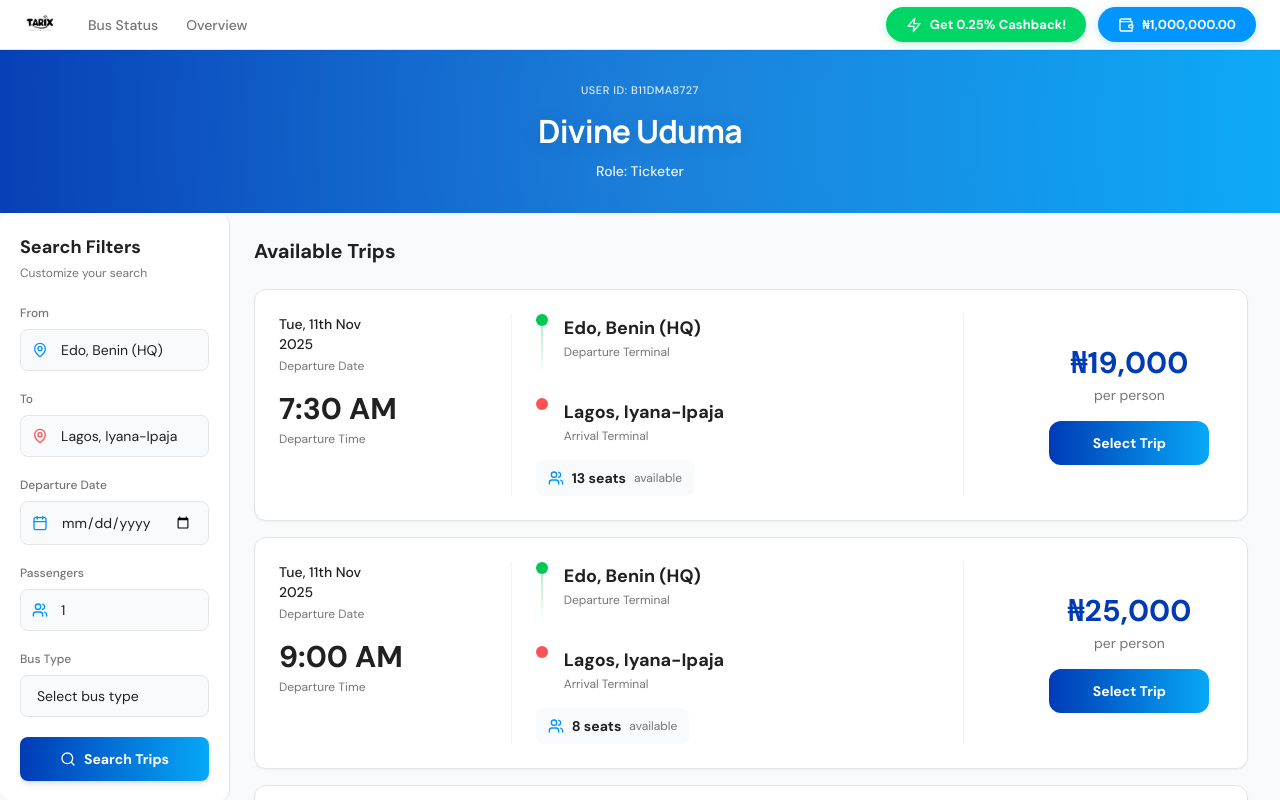
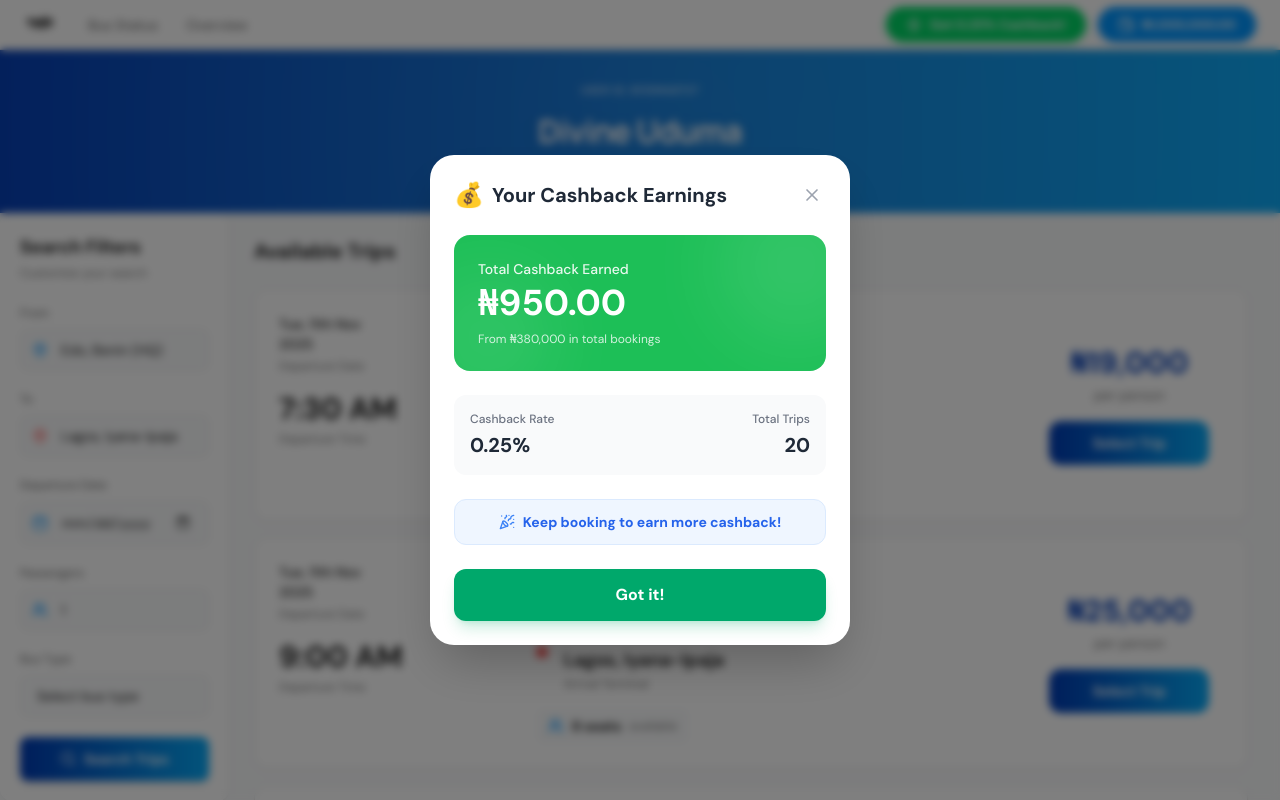
Before and after one commit to Triax-Ecosystem-Dev-Team/tarix-Ticketer, a React (Vite) app: page / in a window 1280 px wide. Both pictures are taken after a click on the button "Get 0.25% Cashback!". Shown: the top 800 px of the page. Built offline with nearby package versions, Linux system fonts and the light colour scheme.

Commit message:
feat: Implement initial ticketing system with core views, components, state management, and routing.

```diff
--- a/src/App.tsx
+++ b/src/App.tsx
@@ -1,5 +1,7 @@
-import { Outlet } from 'react-router-dom'
-import Header from '@/shared/components/Header'
+import React from 'react';
+import { Outlet, useLocation } from 'react-router-dom';
+import Header from './shared/components/Header';
+import LoadingScreen from './shared/components/LoadingScreen';
 
 function App() {
   return (
--- a/src/modules/ticketer/components/cards/TripCard.tsx
+++ b/src/modules/ticketer/components/cards/TripCard.tsx
@@ -1,7 +1,7 @@
 import React from 'react';
 import { Users, Clock, Calendar, MapPin } from 'lucide-react';
 import { Trip } from '../../types';
-import { useDateFormat } from '@/shared/utils/useDateFormat';
+import { useDateFormat } from '../../../../shared/utils/useDateFormat';
 
 interface TripCardProps {
   trip: Trip;
--- /dev/null
+++ b/src/modules/ticketer/components/modals/CashbackModal.tsx
@@ -0,0 +1,105 @@
+import React, { useEffect, useState } from 'react';
+import { X, PartyPopper } from 'lucide-react';
+
+interface CashbackModalProps {
+  isOpen: boolean;
+  onClose: () => void;
+  earnings?: number;
+  totalBookings?: number;
+  rate?: number;
+  totalTrips?: number;
+}
+
+const CashbackModal: React.FC<CashbackModalProps> = ({
+  isOpen,
+  onClose,
+  earnings = 950.00,
+  totalBookings = 380000,
+  rate = 0.25,
+  totalTrips = 20,
+}) => {
+  const [isVisible, setIsVisible] = useState(false);
+
+  useEffect(() => {
+    if (isOpen) {
+      setIsVisible(true);
+      document.body.style.overflow = 'hidden';
+    } else {
+      const timer = setTimeout(() => setIsVisible(false), 300);
+      document.body.style.overflow = 'unset';
+      return () => clearTimeout(timer);
+    }
+    return () => {
+      document.body.style.overflow = 'unset';
+    };
+  }, [isOpen]);
+
+  if (!isVisible && !isOpen) return null;
+
+  return (
+    <div className={`fixed inset-0 z-50 flex items-center justify-center p-4 transition-colors duration-300 ${isOpen ? 'bg-black/50 backdrop-blur-sm' : 'bg-transparent pointer-events-none'}`}>
+      <div
+        className={`bg-white w-full max-w-[420px] rounded-3xl shadow-2xl transform transition-all duration-300 ease-out ${isOpen ? 'scale-100 opacity-100 translate-y-0' : 'scale-95 opacity-0 translate-y-4'}`}
+      >
+        <div className="p-6 relative">
+          {/* Header */}
+          <div className="flex items-center justify-between mb-6">
+            <h2 className="text-xl font-bold text-gray-800 flex items-center gap-2">
+              <span className="text-2xl">💰</span> Your Cashback Earnings
+            </h2>
+            <button
+              onClick={onClose}
+              className="p-1 rounded-full hover:bg-gray-100 transition-colors text-gray-400 hover:text-gray-600"
+            >
+              <X className="w-5 h-5" />
+            </button>
+          </div>
+
+          {/* Main Card */}
+          <div className="bg-[#1DBF57] rounded-2xl p-6 text-white mb-6 relative overflow-hidden">
+            <div className="relative z-10">
+              <p className="text-sm font-medium opacity-90 mb-1">Total Cashback Earned</p>
+              <h3 className="text-4xl font-bold mb-2">
+                ₦{earnings.toLocaleString('en-NG', { minimumFractionDigits: 2, maximumFractionDigits: 2 })}
+              </h3>
+              <p className="text-xs text-white/80">From ₦{totalBookings.toLocaleString()} in total bookings</p>
+            </div>
+            {/* Background Decoration */}
+            <div className="absolute top-[-50px] right-[-50px] w-40 h-40 bg-white/10 rounded-full blur-2xl" />
+            <div className="absolute bottom-[-30px] left-[-30px] w-32 h-32 bg-white/10 rounded-full blur-2xl" />
+          </div>
+
+          {/* Stats Row */}
+          <div className="grid grid-cols-2 gap-4 mb-6 bg-gray-50 p-4 rounded-xl">
+            <div>
+              <p className="text-xs text-gray-500 font-medium mb-1">Cashback Rate</p>
+              <p className="text-xl font-bold text-gray-800">{rate}%</p>
+            </div>
+            <div className="text-right">
+              <p className="text-xs text-gray-500 font-medium mb-1">Total Trips</p>
+              <p className="text-xl font-bold text-gray-800">{totalTrips}</p>
+            </div>
+          </div>
+
+          {/* Promo Banner */}
+          <div className="bg-blue-50 border border-blue-100 rounded-xl p-3 mb-6 flex items-center justify-center gap-2">
+            <PartyPopper className="w-4 h-4 text-blue-500" />
+            <p className="text-sm font-semibold text-blue-600">
+              Keep booking to earn more cashback!
+            </p>
+          </div>
+
+          {/* Action Button */}
+          <button
+            onClick={onClose}
+            className="w-full bg-[#00A86B] hover:bg-[#008f5b] text-white font-bold py-3.5 rounded-xl transition-all active:scale-[0.98] shadow-lg shadow-[#00A86B]/20"
+          >
+            Got it!
+          </button>
+        </div>
+      </div>
+    </div>
+  );
+};
+
+export default CashbackModal;
--- a/src/modules/ticketer/store/useBookingStore.ts
+++ b/src/modules/ticketer/store/useBookingStore.ts
@@ -1,5 +1,5 @@
 import { create } from 'zustand';
-import { User } from '@/shared/types';
+import { User } from '../../../shared/types';
 import { SearchFilters, Trip } from '../types';
 
 interface BookingState {
--- a/src/modules/ticketer/views/PassengerDetails.tsx
+++ b/src/modules/ticketer/views/PassengerDetails.tsx
@@ -1,7 +1,7 @@
 import React, { useState } from 'react';
 import { useNavigate } from 'react-router-dom';
-import logo from '@/assets/images/logo.webp';
-import LoadingScreen from '@/shared/components/LoadingScreen';
+import logo from '../../../assets/images/logo.webp';
+import LoadingScreen from '../../../shared/components/LoadingScreen';
 
 const PassengerDetails: React.FC = () => {
   const navigate = useNavigate();
--- a/src/modules/ticketer/views/SeatSelection.tsx
+++ b/src/modules/ticketer/views/SeatSelection.tsx
@@ -1,5 +1,7 @@
 import React, { useState } from 'react';
 import { useNavigate } from 'react-router-dom';
+import logo from '../../../assets/images/logo.webp';
+import LoadingScreen from '../../../shared/components/LoadingScreen';
 
 // Seat types
 type SeatStatus = 'available' | 'occupied' | 'selected';
--- a/src/modules/ticketer/views/TicketerDashboard.tsx
+++ b/src/modules/ticketer/views/TicketerDashboard.tsx
@@ -2,9 +2,9 @@ import React, { useState } from 'react';
 import { useNavigate } from 'react-router-dom';
 import SearchForm from '../components/forms/SearchForm';
 import TripCard from '../components/cards/TripCard';
-import Pagination from '@/shared/components/Pagination';
+import Pagination from '../../../shared/components/Pagination';
 import MobileSearchButton from '../components/forms/MobileSearchButton';
-import LoadingScreen from '@/shared/components/LoadingScreen';
+import LoadingScreen from '../../../shared/components/LoadingScreen';
 import { Trip } from '../types';
 
 // Mock data for available trips
--- a/src/modules/ticketer/views/UserIdentification.tsx
+++ b/src/modules/ticketer/views/UserIdentification.tsx
@@ -2,7 +2,7 @@ import React, { useState } from 'react';
 import { User, ArrowRight, ArrowLeft } from 'lucide-react';
 import { useNavigate } from 'react-router-dom';
 
-import LoadingScreen from '@/shared/components/LoadingScreen';
+import LoadingScreen from '../../../shared/components/LoadingScreen';
 
 const UserIdentification: React.FC = () => {
   const navigate = useNavigate();
--- a/src/shared/components/Header.tsx
+++ b/src/shared/components/Header.tsx
@@ -1,10 +1,12 @@
 import React from 'react';
 import { Link } from 'react-router-dom';
 import { Zap, Wallet } from 'lucide-react';
-import { useBookingStore } from '@/modules/ticketer/store/useBookingStore';
-import logo from '@/assets/images/logo.webp';
+import { useBookingStore } from '../../modules/ticketer/store/useBookingStore';
+import CashbackModal from '../../modules/ticketer/components/modals/CashbackModal';
+import logo from '../../assets/images/logo.webp';
 
 const Header: React.FC = () => {
+  const [isCashbackModalOpen, setIsCashbackModalOpen] = React.useState(false);
   const user = useBookingStore((state) => state.user);
 
   // Format wallet balance
@@ -57,7 +59,10 @@ const Header: React.FC = () => {
         {/* Right Section */}
         <div className="flex items-center gap-3">
           {/* Cashback Button */}
-          <button className="flex items-center gap-2 px-5 py-2 rounded-full bg-cashback-green text-white text-[13px] font-semibold shadow-[0_2px_8px_rgba(0,214,101,0.25)] hover:bg-[#00C05B] hover:shadow-[0_4px_12px_rgba(0,214,101,0.35)] hover:-translate-y-0.5 active:translate-y-0 transition-all duration-300 ease-out">
+          <button
+            onClick={() => setIsCashbackModalOpen(true)}
+            className="flex items-center gap-2 px-5 py-2 rounded-full bg-cashback-green text-white text-[13px] font-semibold shadow-[0_2px_8px_rgba(0,214,101,0.25)] hover:bg-[#00C05B] hover:shadow-[0_4px_12px_rgba(0,214,101,0.35)] hover:-translate-y-0.5 active:translate-y-0 transition-all duration-300 ease-out"
+          >
             <Zap className="w-4 h-4" />
             <span className="hidden sm:inline whitespace-nowrap">
               Get 0.25% Cashback!
@@ -92,6 +97,10 @@ const Header: React.FC = () => {
           </div>
         </div>
       </div>
+      <CashbackModal
+        isOpen={isCashbackModalOpen}
+        onClose={() => setIsCashbackModalOpen(false)}
+      />
     </header>
   );
 };
--- a/src/shared/components/LoadingScreen.tsx
+++ b/src/shared/components/LoadingScreen.tsx
@@ -1,5 +1,5 @@
 import React from 'react';
-import logo from '@/assets/images/logo.webp';
+import logo from '../../assets/images/logo.webp';
 
 const LoadingScreen: React.FC = () => {
   return (
```
Also changed, not shown: package.json (+4 -4 lines), src/routes/index.tsx (+4 -5 lines), 1 other file (tests, documents, lock files or other folders).
